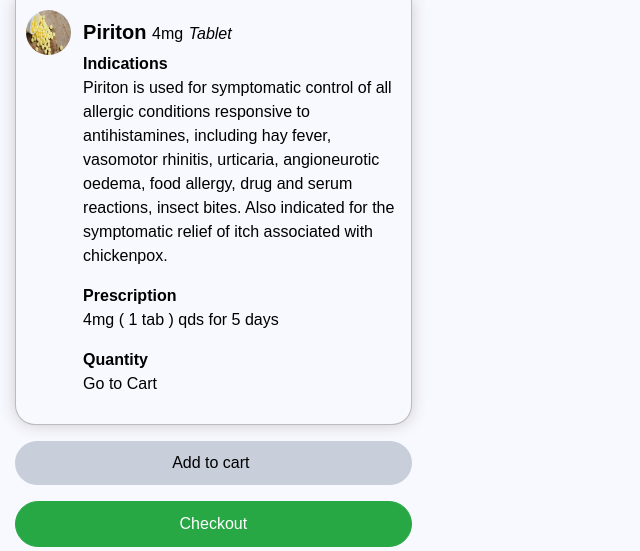
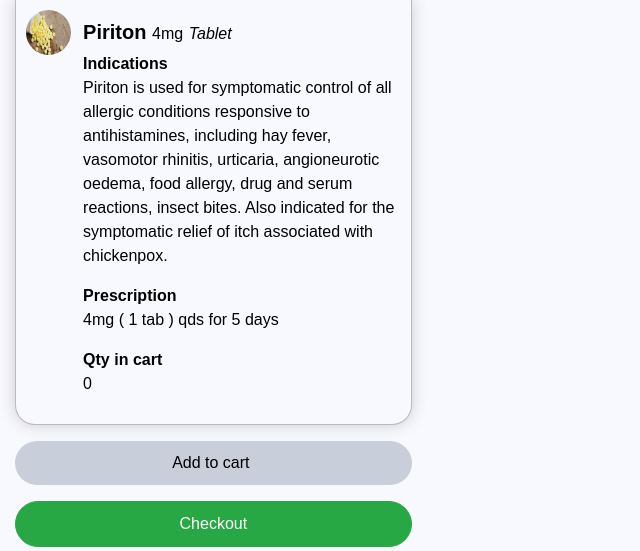
Before and after one commit to Dr-dyrane/Python, a Django app: page /product/6 in a window 1280 px wide. Shown: the part 280-831 px from the top of the page, without its empty margins (0-640 px from the left). Run offline with Django 4.2, Linux system fonts and the light colour scheme; a user stored in the database is signed in; data comes from the database, SQL or seed files in the repository; both versions use the stored data as it was after the commit; some libraries are stand-ins or nearby versions; some web fonts are replaced.

Commit message:
fixed product page qty

```diff
--- a/store/templates/store/product.html
+++ b/store/templates/store/product.html
@@ -22,11 +22,11 @@
             border-radius:15px;">
             {% for category in category %}
             <a style="color:
-            {% if product.color < '#808080' %}
-            white
-            {% else %}
-            black
-            {% endif %};" href="{% url 'drug_class' category.id %}">
+                {% if product.color < '#808080' %}
+                white
+                {% else %}
+                black
+                {% endif %};" href="{% url 'drug_class' category.id %}">
                 Other {{category.name}}
             </a>
             {% endfor %}
@@ -89,8 +89,8 @@
                 {{product.prescription}}
             </p>
             <p>
-                <strong>Quantity</strong></br>
-            Go to Cart
+                <strong>Qty in cart</strong></br>
+                {{ item.quantity|default:"0" }}
         </p>
 
     </div>
--- a/store/views.py
+++ b/store/views.py
@@ -20,6 +20,7 @@
 	cartItems = data['cartItems']
 	order = data['order']
 	items = data['items']
+
 	category = Category.objects.all()
 
 	products = Product.objects.all()
@@ -35,10 +36,16 @@
 	order = data['order']
 	items = data['items']
 
+
 	product = Product.objects.get(id=pk)
+	try:
+	    item = OrderItem.objects.get(product=product,order = order)
+	except OrderItem.DoesNotExist:
+	    item = None
+
 	category = product.drug_class.all()
 
-	context = {'items':items,'product':product, 'cartItems':cartItems , 'category':category,}
+	context = {'item':item,'product':product, 'cartItems':cartItems , 'category':category,}
 	return render(request, 'store/product.html', context)
 
 
```
Also changed, not shown: db.sqlite3.
